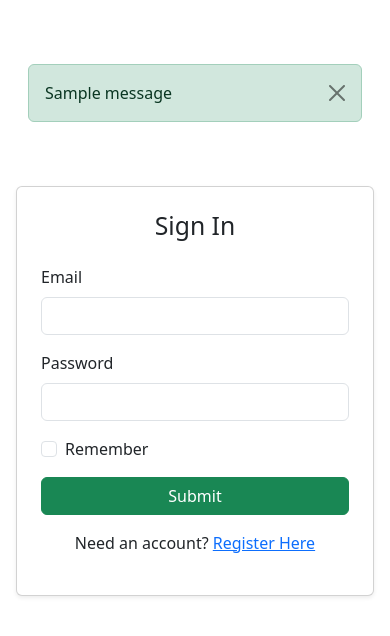
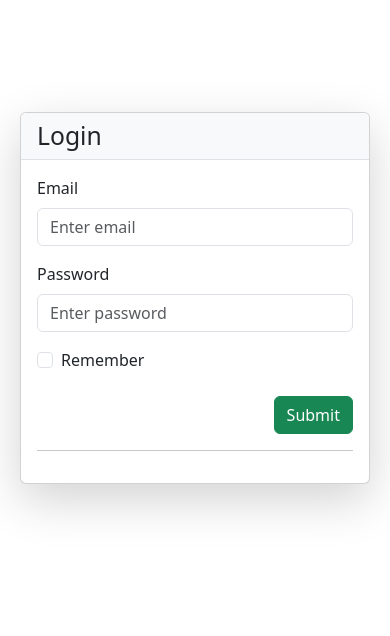
Before and after one commit to gerbelle/suss_2b, a Python web app: template app/templates/login.html in a window 390 px wide. Shown: the part 56-692 px from the top of the page. Run offline with Jinja, Linux system fonts and the light colour scheme; the template is opened without the code that fills it, so the values that code supplies are empty, except form fields; one stand-in notice (Sample message) is shown; form fields are guessed from the names that the template uses.

Commit message:
working login and reg

```diff
--- a/app/__init__.py
+++ b/app/__init__.py
@@ -19,7 +19,6 @@ def create_app():
     db.init_app(app)
     login_manager.init_app(app)
     login_manager.login_view = 'login' #The name of the view function for the login page
-    login_manager.login_message_category = 'info' # Set a category for flash messages
 
 
 
--- a/app/templates/base.html
+++ b/app/templates/base.html
@@ -5,6 +5,7 @@
   <meta name="viewport" content="width=device-width, initial-scale=1">
   <title>{% block title %}SG Library{% endblock %}</title>
 
+  <!-- Bootstrap & Icons -->
   <link href="https://cdn.jsdelivr.net/npm/bootstrap@5.3.0/dist/css/bootstrap.min.css" rel="stylesheet">
   <link rel="stylesheet" href="https://cdn.jsdelivr.net/npm/bootstrap-icons@1.11.1/font/bootstrap-icons.css">
   <link rel="stylesheet" href="https://cdnjs.cloudflare.com/ajax/libs/font-awesome/6.5.0/css/all.min.css">
@@ -13,8 +14,10 @@
 
 <body>
   <div>
+    <!-- Navbar Toggler for mobile -->
     <nav class="navbar navbar-expand-md navbar-light d-md-none">
       <div class="container-fluid d-flex justify-content-end">
+        <!-- Hamburger menu aligned RIGHT -->
         <button class="navbar-toggler ms-auto" type="button" data-bs-toggle="collapse" data-bs-target="#mainLayout"
                 aria-controls="mainLayout" aria-expanded="false" aria-label="Toggle navigation">
           <span class="navbar-toggler-icon"></span>
@@ -25,6 +28,8 @@
     <div class="collapse navbar-collapse d-md-block" id="mainLayout">
       <div class="container-fluid">
         <div class="row">
+
+          <!-- Sidebar -->
           <div class="sidebar px-0">
             <a href="#" class="navbar-brand text-white d-block mx-auto text-center py-3 mb-4 bottom-border">
               SG Library
@@ -36,16 +41,11 @@
                 </a>
               </li>
 
-              {# --- START LOGIN/LOGOUT LOGIC ADDED HERE --- #}
+              {# --- LOGIN/LOGOUT LOGIC --- #}
               {% if current_user.is_authenticated %}
               <li class="nav-item">
-                <span class="nav-link p-3 mb-2 sidebar-link" style="color: #ccc; cursor: default;">
-                  <i class="bi bi-person-circle me-2"></i>Hello, {{ current_user.name }}
-                </span>
-              </li>
-              <li class="nav-item">
                 <a href="{{ url_for('logout') }}" class="nav-link p-3 mb-2 sidebar-link active" style="color: white;">
-                  <i class="bi bi-box-arrow-right me-2"></i>Logout
+                  <i class="bi bi-box-arrow-right me-2"></i>Logout ({{ current_user.name }})
                 </a>
               </li>
               {% else %}
@@ -61,9 +61,11 @@
                 </a>
               </li>
               {% endif %}
-              {# --- END LOGIN/LOGOUT LOGIC ADDED HERE --- #}
             </ul>
           </div>
+          <!-- End Sidebar -->
+
+          <!-- Top Navigation Bar -->
           <div class="top-navbar fixed-top py-2">
             <div class="row align-items-center">
               <div class="col-md-4">
@@ -73,32 +75,22 @@
               </div>
             </div>
           </div>
-          </div>
+          <!-- End Top Navigation -->
+        </div>
       </div>
     </div>
   </div>
 
+  <!-- Main Page Content -->
   <div class="main-content pt-5">
 
-    {# --- START FLASH MESSAGES BLOCK ADDED HERE --- #}
-    {% with messages = get_flashed_messages(with_categories=true) %}
-      {% if messages %}
-        <div class="container mt-3">
-          {% for category, message in messages %}
-            <div class="alert alert-{{ category }} alert-dismissible fade show" role="alert">
-              {{ message }}
-              <button type="button" class="btn-close" data-bs-dismiss="alert" aria-label="Close"></button>
-            </div>
-          {% endfor %}
-        </div>
-      {% endif %}
-    {% endwith %}
-    {# --- END FLASH MESSAGES BLOCK ADDED HERE --- #}
+    {# REMOVED FLASH MESSAGE BLOCK #}
 
     {% block content %}
     {% endblock %}
   </div>
 
+  <!-- Bootstrap JS -->
   <script src="https://cdn.jsdelivr.net/npm/bootstrap@5.3.0/dist/js/bootstrap.bundle.min.js"></script>
 </body>
 </html>
--- a/app/templates/login.html
+++ b/app/templates/login.html
@@ -1,20 +1,24 @@
 {% extends "base.html" %}
-
-
 {% block title %}Login{% endblock %}
-{% block header %}USER LOGIN{% endblock %}
+{% block header %}LOGIN{% endblock %}
 
 {% block content %}
-<div class="row justify-content-center">
-    <div class="col-md-6 col-lg-4">
-        <div class="card shadow-sm p-4 mt-5">
-            <h2 class="text-center mb-4">Sign In</h2>
+<div class="row">
+    <div class="col-xl-5 col-lg-6 col-md-8 p-3">
+        <div class="card shadow-lg mt-5">
+
+            <div class="card-header bg-light border-bottom">
+
+                <h2 class="mb-0 text-dark">Login</h2>
+            </div>
+
+            <div class="card-body">
                 <form method="POST" action="{{ url_for('login') }}">
                     {{ form.hidden_tag() }}
 
                     <div class="mb-3">
                         {{ form.email.label(class="form-label") }}
-                    {{ form.email(class="form-control") }}
+                        {{ form.email(class="form-control", placeholder="Enter email") }}
                         {% for error in form.email.errors %}
                             <span class="text-danger">{{ error }}</span>
                         {% endfor %}
@@ -22,22 +26,26 @@
 
                     <div class="mb-3">
                         {{ form.password.label(class="form-label") }}
-                    {{ form.password(class="form-control") }}
+                        {{ form.password(class="form-control", placeholder="Enter password") }}
                         {% for error in form.password.errors %}
                             <span class="text-danger">{{ error }}</span>
                         {% endfor %}
                     </div>
 
                     <div class="mb-3 form-check">
+                        <!-- 'Remember Me' Checkbox -->
                         {{ form.remember(class="form-check-input") }}
                         {{ form.remember.label(class="form-check-label") }}
                     </div>
 
-                {{ form.submit(class="btn btn-success w-100") }}
+                    <div class="d-flex justify-content-end mt-4">
+                        <button type="submit" class="btn btn-success">Submit</button>
+                    </div>
                 </form>
-            <p class="mt-3 text-center">
-                Need an account? <a href="{{ url_for('register') }}">Register Here</a>
-            </p>
+
+                <hr>
+
+            </div>
         </div>
     </div>
 </div>
```
Also changed, not shown: app/app.py (+12 -10 lines), app/model.py (+20 -3 lines), app/templates/register.html (+14 -15 lines). Lines whose indentation alone changed are shown as unchanged.
